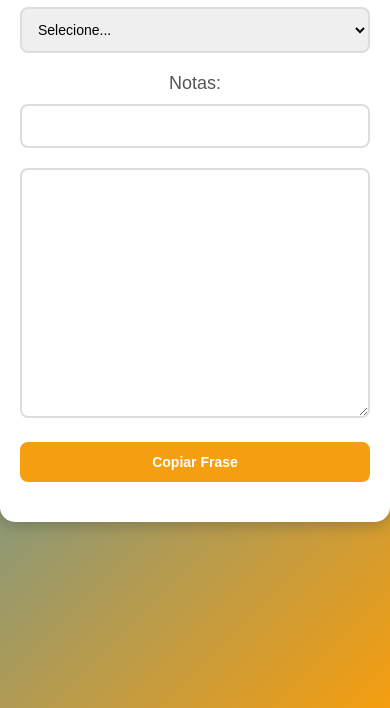
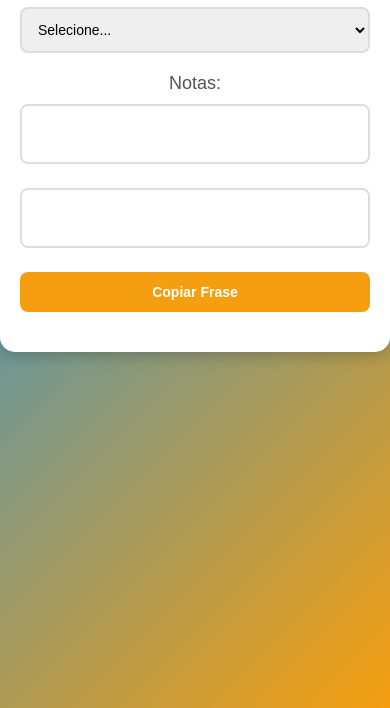
Before and after one commit to NunoAlmeidaWRT/Frases-Tipificadas-MKP-WP, a plain HTML site: page index.html in a window 390 px wide. Shown: the part 186-894 px from the top of the page. Drawn offline with Linux system fonts and the light colour scheme.

Commit message:
index.html

```diff
--- a/index.html
+++ b/index.html
@@ -41,7 +41,7 @@
             color: #555;
         }
 
-        select, textarea, button, input {
+        select, textarea, button {
             box-sizing: border-box;
             width: 100%;
             padding: 12px;
@@ -52,16 +52,16 @@
             transition: border-color 0.3s ease;
         }
 
-        select:focus, textarea:focus, input:focus {
+        select:focus, textarea:focus {
             border-color: #0f93f5;
             outline: none;
         }
 
         textarea {
-            height: 250px;
-            resize: vertical;
-            min-height: 150px;
-            max-height: 500px;
+            resize: none; /* Desabilita o redimensionamento manual */
+            min-height: 50px; /* Altura mínima inicial */
+            max-height: 200px; /* Altura máxima para evitar que cresça indefinidamente */
+            overflow-y: hidden; /* Esconde a barra de rolagem vertical */
         }
 
         button {
@@ -90,7 +90,7 @@
                 font-size: 24px;
             }
 
-            select, textarea, button, input {
+            select, textarea, button {
                 font-size: 14px;
             }
         }
@@ -104,7 +104,7 @@
             <option value="">Selecione...</option>
         </select>
         <label for="notas">Notas:</label>
-        <input type="text" id="notas" readonly>
+        <textarea id="notas" readonly></textarea>
         <textarea id="texto" readonly></textarea>
         <button onclick="copiarTexto()">Copiar Frase</button>
     </div>
@@ -140,6 +140,12 @@
             const notas = document.getElementById("notas");
             texto.value = select.value;
             notas.value = select.options[select.selectedIndex].dataset.notas; // Atualiza as notas
+            ajustarAlturaTextarea(notas); // Ajusta a altura do textarea das notas
+        }
+
+        function ajustarAlturaTextarea(textarea) {
+            textarea.style.height = "auto"; // Redefine a altura para o mínimo
+            textarea.style.height = textarea.scrollHeight + "px"; // Ajusta a altura ao conteúdo
         }
 
         function copiarTexto() {
```
